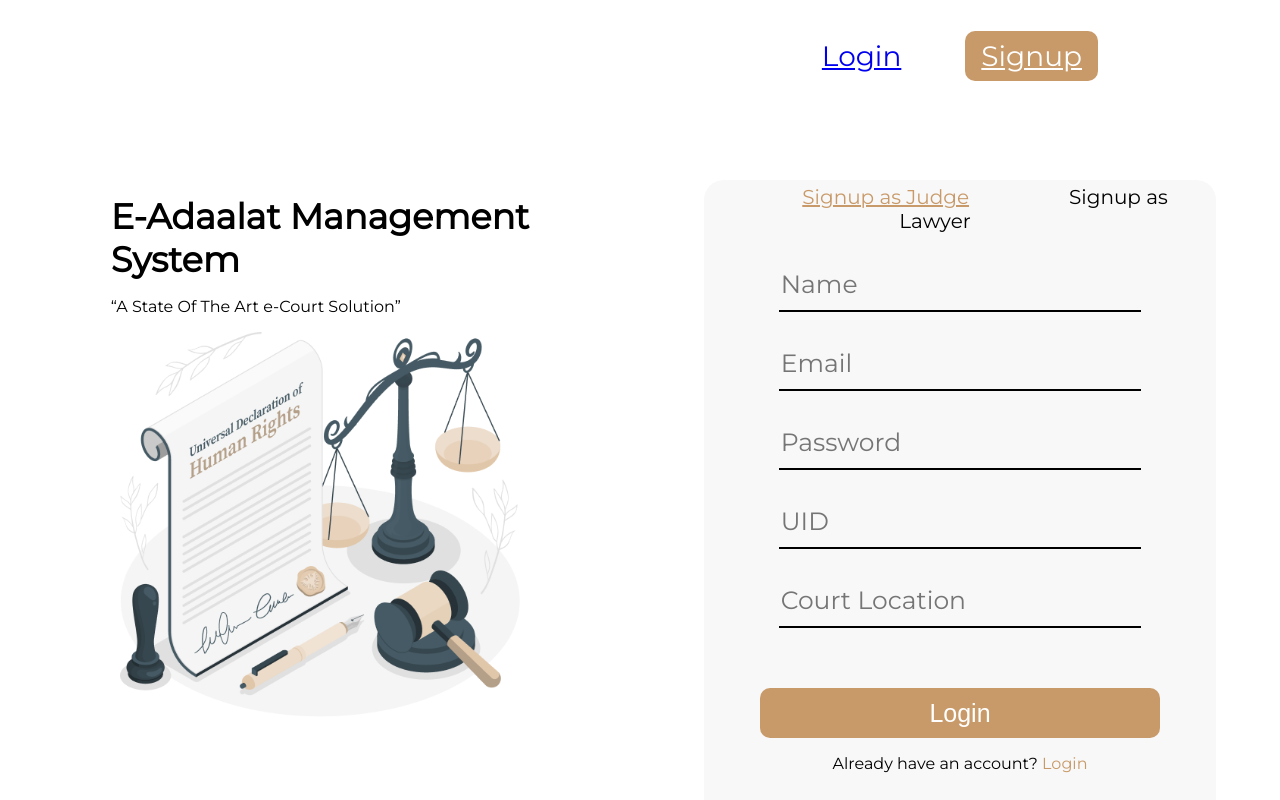
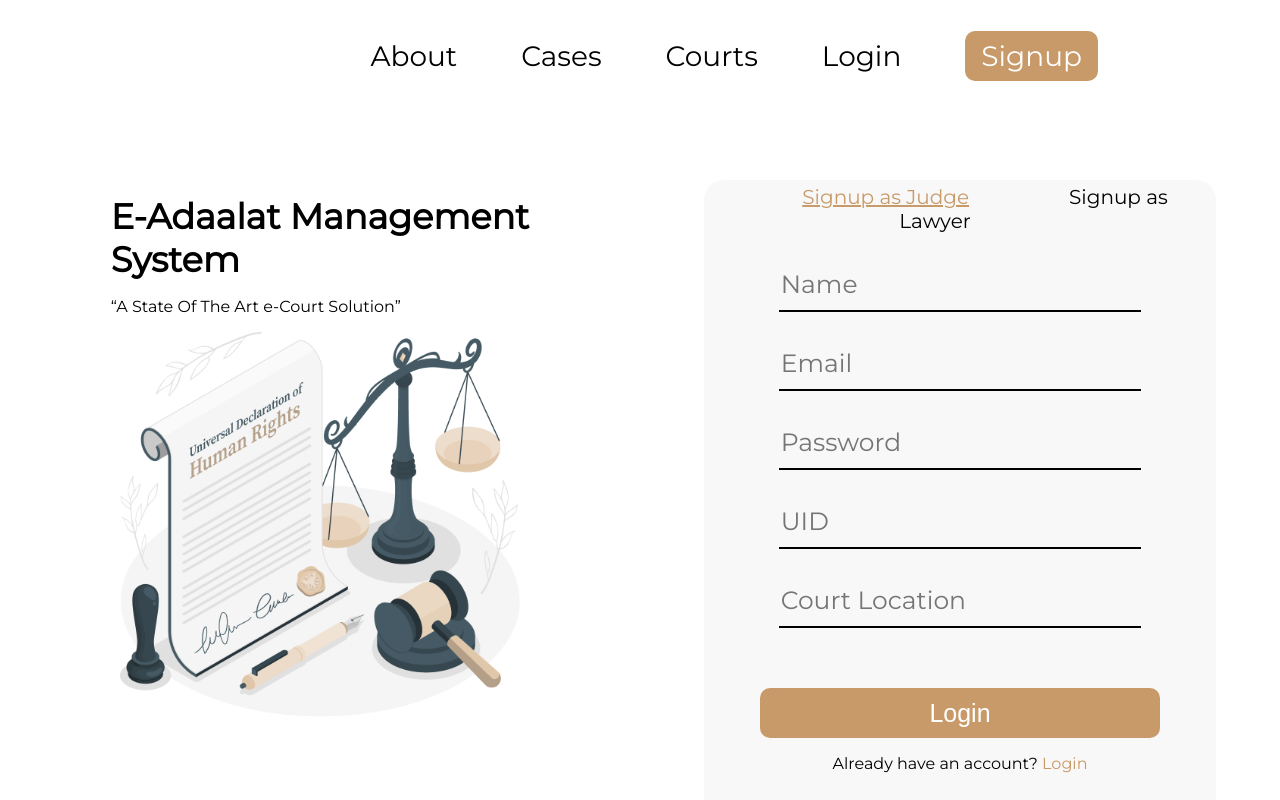
Before and after one commit to shivamdargan/e-court-management-system, a React (Create React App) app in the folder client/: page /signup in a window 1280 px wide. Shown: the top 800 px of the page. Built offline with nearby package versions, Linux system fonts and the light colour scheme.

Commit message:
Navbar updates

```diff
--- a/client/src/assets/css/navbar.css
+++ b/client/src/assets/css/navbar.css
@@ -8,6 +8,20 @@
     /* background-color: rgba(255, 255, 255, 0.096); */
     /* background-color: rgba(0, 0, 0, 0.247); */
     color: white;
+    align-items: center;
+    justify-content: center;
+    top: 0;
+    padding-top: 16px;
+}
+
+.nav-b{
+    display: flex;
+    flex-direction: row;
+    width: 100%;
+    height: 10vh;
+    /* background-color: rgba(255, 255, 255, 0.096); */
+    /* background-color: rgba(0, 0, 0, 0.247); */
+    color: black;
     align-items: center;
     justify-content: center;
     top: 0;
@@ -26,6 +40,15 @@
     margin: 16px 32px;
     font-size: 28px;
     font-weight: 500;
+    text-decoration: none;
+    color: white;
+}
+
+.nav-b a{
+    color: black;
+}
+.nav-b .signup-btn{
+    color: white;
 }
 
 .signup-btn{
--- a/client/src/components/Navbar.js
+++ b/client/src/components/Navbar.js
@@ -1,10 +1,13 @@
 import React from 'react'
 import '../assets/css/navbar.css';
 
-const Navbar = () => {
+const Navbar = (props) => {
+
+  const x= props.p? 'nav-main':'nav-b';
+
   return (
     <div>
-        <div className='nav-main'>
+        <div className={x}>
             <div className='nav-links'>
                 <a>About</a>
                 <a>Cases</a>
--- a/client/src/pages/Landing.js
+++ b/client/src/pages/Landing.js
@@ -8,9 +8,11 @@ import Footer from '../components/Footer';
 
 const Landing = () => {
 
+  const x=1;
+
   return (
     <div className='landing-img'>
-        <Navbar/>
+        <Navbar p={x} />
         <LandingContent/>
         <Stats/>
         <About/>
--- a/client/src/pages/LoginPage.js
+++ b/client/src/pages/LoginPage.js
@@ -4,9 +4,12 @@ import Login from '../components/Login/Login'
 import Navbar from '../components/Navbar'
 
 const LoginPage = () => {
+
+  const x=0;
+
   return (
     <div>
-        <Navbar/>
+        <Navbar p={x} />
         <Login/>
         <Footer/>
     </div>
```
